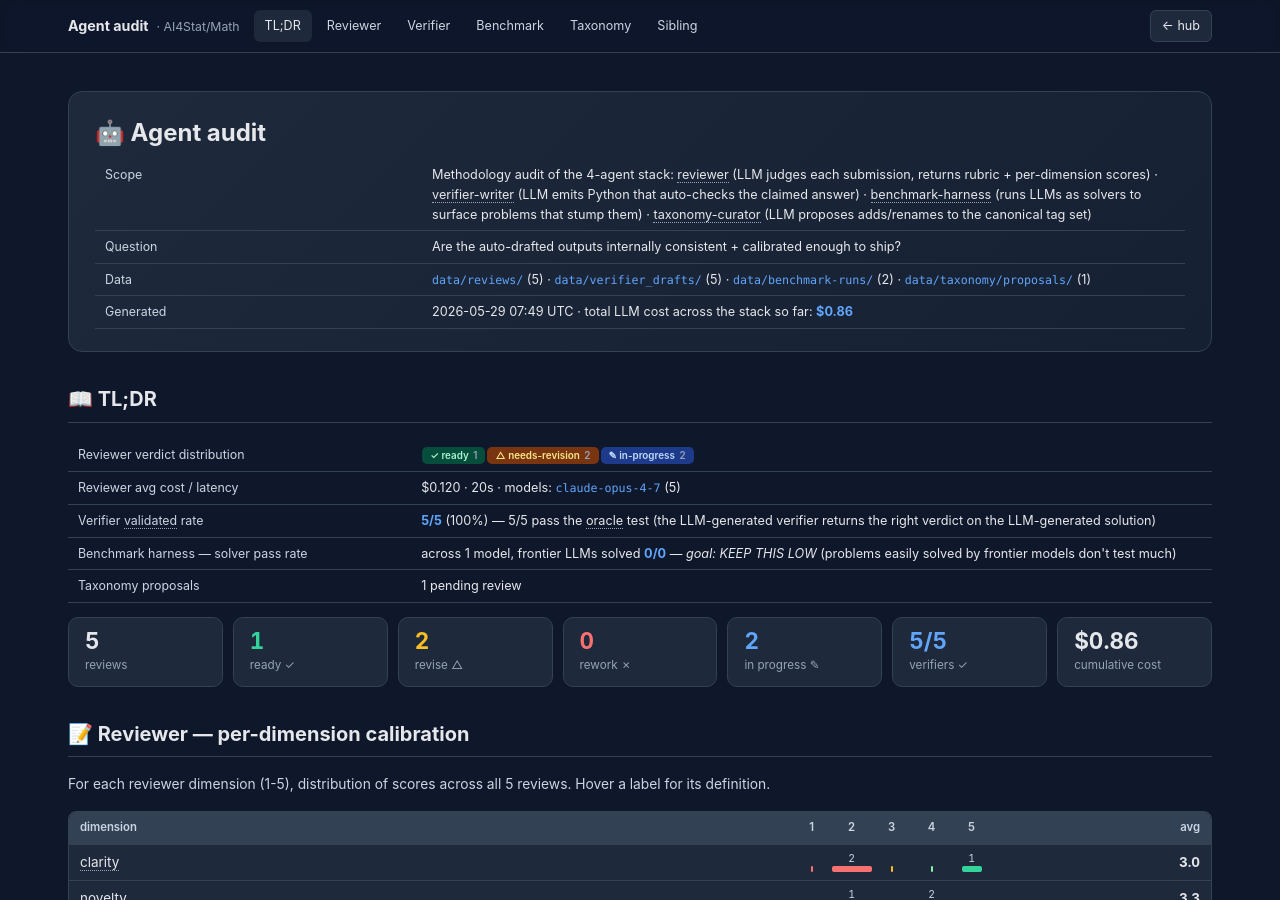
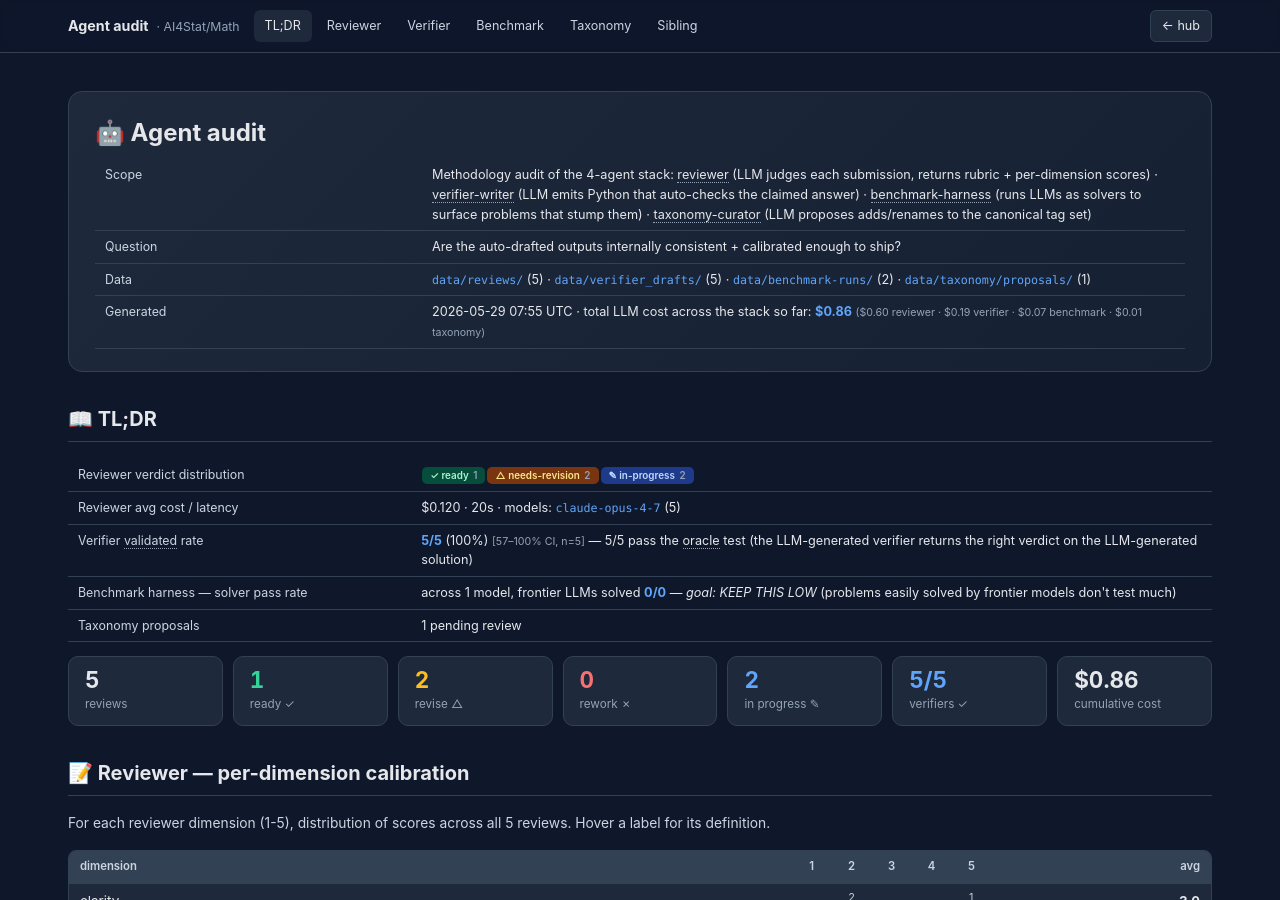
Before and after one commit to yulinl2/yulinl2.github.io, a Jekyll site: the page ai4statmath-review/agent-audit/index.html, which Jekyll copies as it is, in a window 1280 px wide and 900 px high. Built offline with Jekyll 4.4.1, drawn with Linux system fonts in a browser that asks for light colours; some of the changed text lies outside the part shown.

Commit message:
Publish AI4Stat/Math lit-review + reviews (2026-05-29T07:56Z, src d5bc670)

```diff
--- a/ai4statmath-review/agent-audit/index.html
+++ b/ai4statmath-review/agent-audit/index.html
@@ -163,7 +163,7 @@ footer.page-foot a { color:var(--primary); }
     <tr><td class="il">Scope</td><td class="ir">Methodology audit of the 4-agent stack: <abbr class="term" data-tip="agents/reviewer/ — drafts a ReviewJSON per problem (dimensions + annotations + actions + digest). Default model: claude-opus-4-7. SYSTEM.md is the prompt.">reviewer</abbr> (LLM judges each submission, returns rubric + per-dimension scores) · <abbr class="term" data-tip="agents/verifier_writer/ — drafts a Python grader per problem with answer key. Default model: claude-sonnet-4-6. Output gated on validation (oracle + N bad-responses).">verifier-writer</abbr> (LLM emits Python that auto-checks the claimed answer) · <abbr class="term" data-tip="agents/benchmark_harness/ — zero-shot runner. Reads a problem, asks an LLM, runs the validated verifier, records pass/fail + trace. Default model: claude-haiku-4-5-20251001.">benchmark-harness</abbr> (runs LLMs as solvers to surface problems that stump them) · <abbr class="term" data-tip="agents/taxonomy_curator/ — proposes deltas to data/taxonomy/canonical.yaml against current contributor tag usage.">taxonomy-curator</abbr> (LLM proposes adds/renames to the canonical tag set)</td></tr>
     <tr><td class="il">Question</td><td class="ir">Are the auto-drafted outputs internally consistent + calibrated enough to ship?</td></tr>
     <tr><td class="il">Data</td><td class="ir"><code>data/reviews/</code> (5) · <code>data/verifier_drafts/</code> (5) · <code>data/benchmark-runs/</code> (2) · <code>data/taxonomy/proposals/</code> (1)</td></tr>
-    <tr><td class="il">Generated</td><td class="ir">2026-05-29 07:49 UTC · total LLM cost across the stack so far: <strong>$0.86</strong></td></tr>
+    <tr><td class="il">Generated</td><td class="ir">2026-05-29 07:55 UTC · total LLM cost across the stack so far: <strong>$0.86</strong> <span class="dim small">($0.60 reviewer · $0.19 verifier · $0.07 benchmark · $0.01 taxonomy)</span></td></tr>
   </table>
 </header>
 
@@ -172,8 +172,8 @@ footer.page-foot a { color:var(--primary); }
   <table class="interp-table">
     <tr><td class="il">Reviewer verdict distribution</td><td class="ir"><span class="pill v-ready">✓ ready <span class="n">1</span></span><span class="pill v-revision">△ needs-revision <span class="n">2</span></span><span class="pill v-progress">✎ in-progress <span class="n">2</span></span></td></tr>
     <tr><td class="il">Reviewer avg cost / latency</td><td class="ir">$0.120 · 20s · models: <code>claude-opus-4-7</code> (5)</td></tr>
-    <tr><td class="il">Verifier <abbr class="term" data-tip="A verifier is `validated` iff (a) it grades the answer key as pass AND (b) it rejects every plausibly-wrong response the LLM was asked to generate (≥3, all must be rejected). Failure → flagged for human review.">validated</abbr> rate</td><td class="ir"><strong>5/5</strong> (100%) — 5/5 pass the <abbr class="term" data-tip="The answer-key text itself. Used to test that the verifier accepts the correct answer.">oracle</abbr> test (the LLM-generated verifier returns the right verdict on the LLM-generated solution)</td></tr>
-    <tr><td class="il">Benchmark harness — solver pass rate</td><td class="ir">across 1 model, frontier LLMs solved <strong>0/0</strong> — <em>goal: KEEP THIS LOW</em> (problems easily solved by frontier models don't test much)</td></tr>
+    <tr><td class="il">Verifier <abbr class="term" data-tip="A verifier is `validated` iff (a) it grades the answer key as pass AND (b) it rejects every plausibly-wrong response the LLM was asked to generate (≥3, all must be rejected). Failure → flagged for human review.">validated</abbr> rate</td><td class="ir"><strong>5/5</strong> (100%) <span class="dim small">[57–100% CI, n=5]</span> — 5/5 pass the <abbr class="term" data-tip="The answer-key text itself. Used to test that the verifier accepts the correct answer.">oracle</abbr> test (the LLM-generated verifier returns the right verdict on the LLM-generated solution)</td></tr>
+    <tr><td class="il">Benchmark harness — solver pass rate</td><td class="ir">across 1 model, frontier LLMs solved <strong>0/0</strong> <span class="dim small"></span> — <em>goal: KEEP THIS LOW</em> (problems easily solved by frontier models don't test much)</td></tr>
     <tr><td class="il">Taxonomy proposals</td><td class="ir">1 pending review</td></tr>
   </table>
 </section>
@@ -233,7 +233,7 @@ footer.page-foot a { color:var(--primary); }
 </section>
 
 <footer class="page-foot">
-  <p>Generated by <a href="https://github.com/yulinl2/AI4StatMath-Problem-Bank/blob/lit-review/agents/_audit/build_agent_audit.py" target="_blank" rel="noopener">agents/_audit/build_agent_audit.py</a> · last built 2026-05-29 07:49 UTC</p>
+  <p>Generated by <a href="https://github.com/yulinl2/AI4StatMath-Problem-Bank/blob/lit-review/agents/_audit/build_agent_audit.py" target="_blank" rel="noopener">agents/_audit/build_agent_audit.py</a> · last built 2026-05-29 07:55 UTC</p>
 </footer>
 
 </div>
--- a/ai4statmath-review/taxonomy/index.html
+++ b/ai4statmath-review/taxonomy/index.html
@@ -238,7 +238,7 @@ ul.bullets li { margin:5px 0; }
 </section>
 
 <footer class="page-foot">
-  <p>Generated by <a href="https://github.com/yulinl2/AI4StatMath-Problem-Bank/blob/lit-review/agents/_audit/build_taxonomy_viewer.py" target="_blank" rel="noopener">agents/_audit/build_taxonomy_viewer.py</a> · 2026-05-29 07:49 UTC</p>
+  <p>Generated by <a href="https://github.com/yulinl2/AI4StatMath-Problem-Bank/blob/lit-review/agents/_audit/build_taxonomy_viewer.py" target="_blank" rel="noopener">agents/_audit/build_taxonomy_viewer.py</a> · 2026-05-29 07:55 UTC</p>
 </footer>
 
 </div>
```
Also changed, not shown: ai4statmath-litreview/experiments.html (+7 -2 lines).
